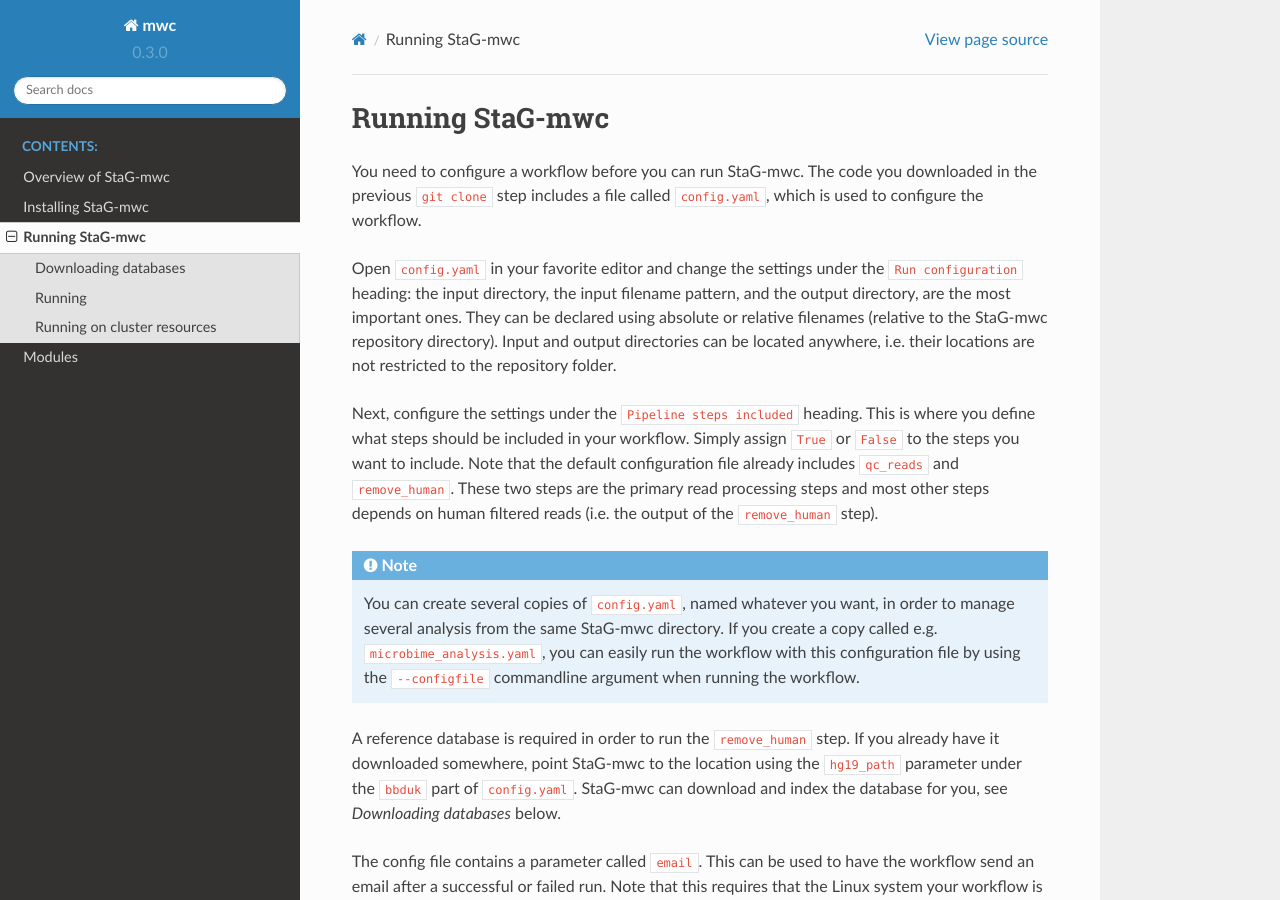
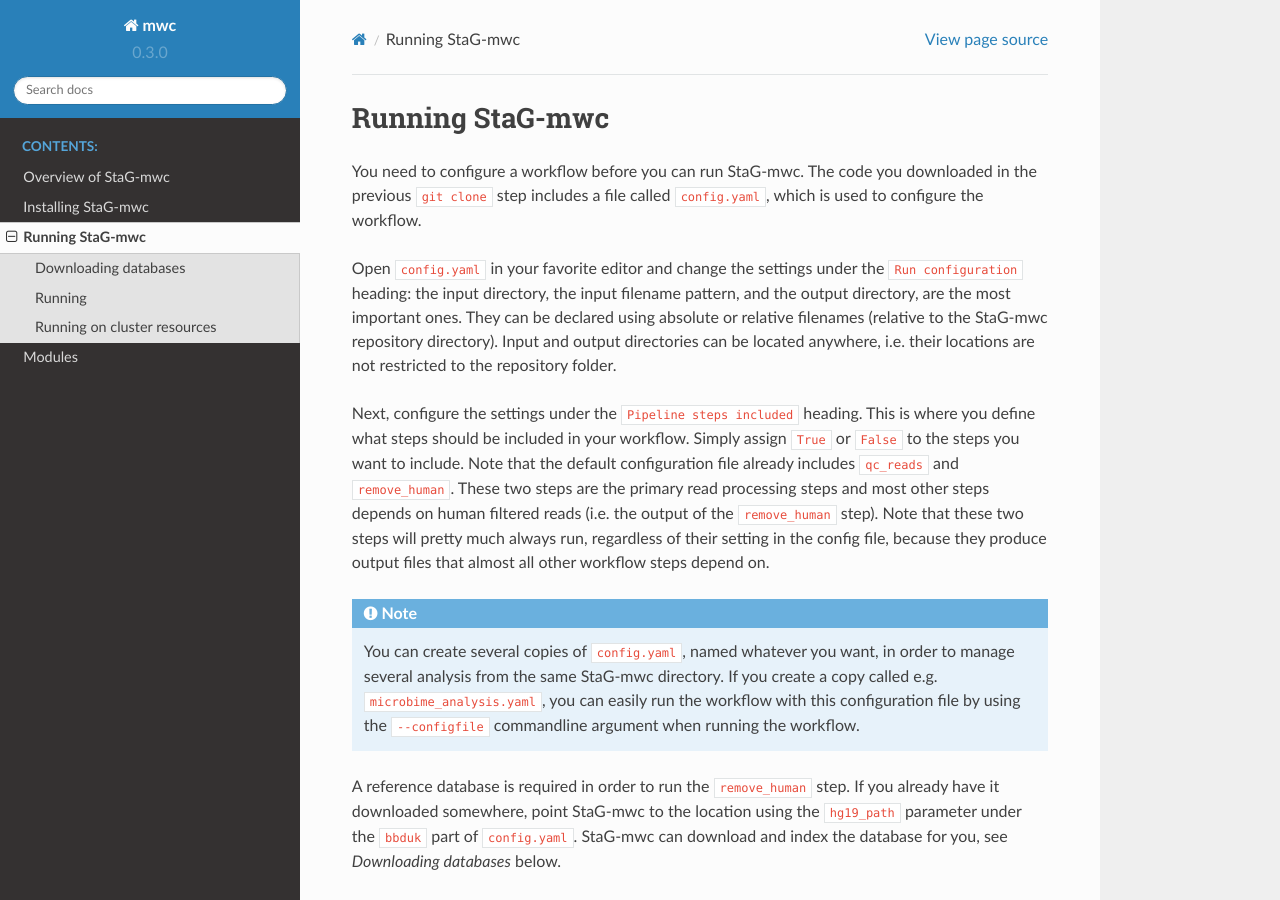
Before and after one commit to ctmrbio/stag-mwc, a Sphinx documentation site: the page built from docs/source/running.rst, in a window 1280 px wide and 900 px high. Built offline with Sphinx 7.4.7 and the Read the Docs theme 2.0.0, drawn with Linux system fonts in a browser that asks for light colours.

```diff
--- a/config.yaml
+++ b/config.yaml
@@ -17,6 +17,7 @@
 outdir: "output_dir"
 logdir: "output_dir/logs"
 dbdir: "databases"           # Databases will be downloaded to this dir, if requested
+report: "stag_report"        # Filename prefix for report file ("-{datetime}.html" automatically appended)
 email: ""                    # Email to send status message after completed/failed run.
 
 
--- a/docs/source/running.rst
+++ b/docs/source/running.rst
@@ -17,6 +17,9 @@
 default configuration file already includes ``qc_reads`` and ``remove_human``.
 These two steps are the primary read processing steps and most other steps
 depends on human filtered reads (i.e. the output of the ``remove_human`` step).
+Note that these two steps will pretty much always run, regardless of their
+setting in the config file, because they produce output files that almost all
+other workflow steps depend on.
 
 .. note::
 
```
Also changed, not shown: CHANGELOG.md (+1 -0 lines), 1 other file.
